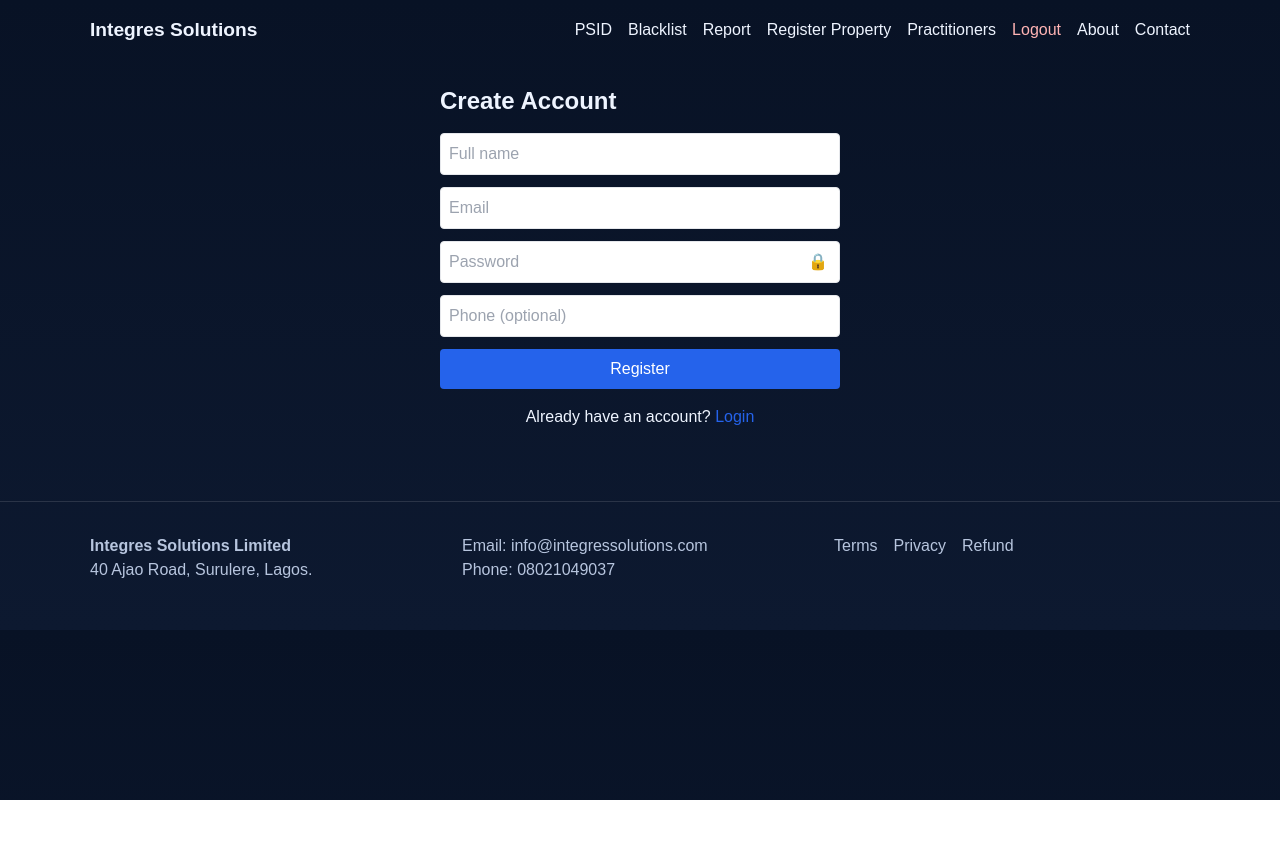
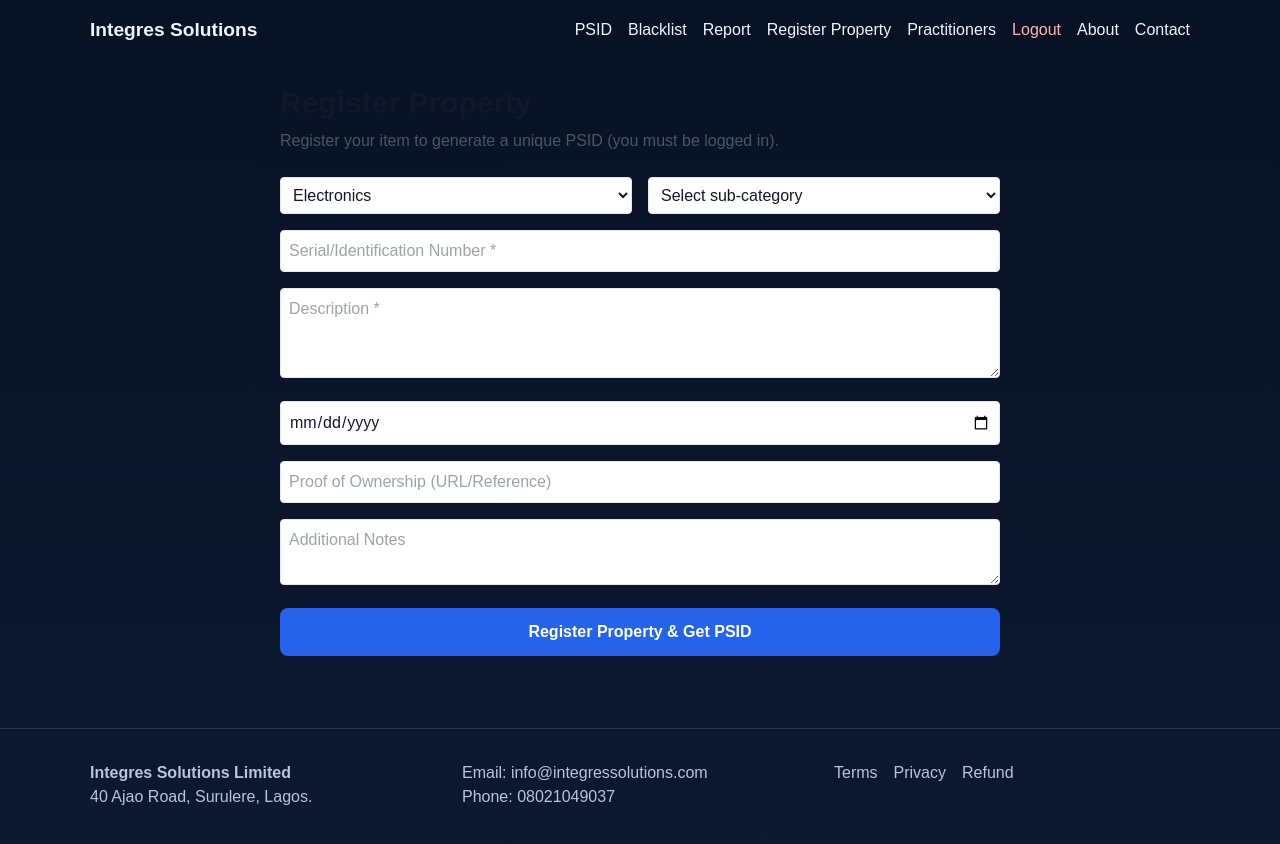
Before and after one commit to integressolutions-bot/integressolutions-website, a Next.js app: page /register-property in a window 1280 px wide. Shown: the top 844 px of the page. Before the commit the page ends 800 px from the top, so only its background shows below. Built offline with nearby package versions, Linux system fonts and the light colour scheme; sample sign-in values are in the browser's storage.

Commit message:
Fix registration: add confirm password, visible text, fix auth redirects

```diff
--- a/src/app/login/page.tsx
+++ b/src/app/login/page.tsx
@@ -2,10 +2,8 @@
 
 import { useState, useEffect, Suspense } from 'react';
 import { useRouter, useSearchParams } from 'next/navigation';
-import type { Route } from 'next';
 import { safePost } from '@/lib/api';
 
-// Define the expected response shape from the login API
 interface LoginResponse {
   token: string;
   user: {
@@ -19,35 +17,25 @@ interface LoginResponse {
 function LoginContent() {
   const router = useRouter();
   const searchParams = useSearchParams();
-
-  // ✅ Cast redirect target to Route (satisfies Next.js typedRoutes)
-  const redirectTo = (searchParams.get('redirect') || '/register-property') as Route;
-
+  const redirectTo = searchParams.get('redirect') || '/register-property';
   const [form, setForm] = useState({ email: '', password: '' });
   const [showPassword, setShowPassword] = useState(false);
   const [error, setError] = useState('');
   const [loading, setLoading] = useState(false);
 
-  // If already logged in, redirect immediately
   useEffect(() => {
     const token = localStorage.getItem('token');
-    if (token) {
-      router.push(redirectTo);
-    }
+    if (token) router.push(redirectTo);
   }, [router, redirectTo]);
 
   const handleSubmit = async (e: React.FormEvent) => {
     e.preventDefault();
     setLoading(true);
     setError('');
-
     try {
-      // ✅ Explicitly type the response from safePost
       const data = await safePost<LoginResponse>('/auth/login', form);
-
       localStorage.setItem('token', data.token);
       localStorage.setItem('user', JSON.stringify(data.user));
-
       router.push(redirectTo);
     } catch (err: any) {
       setError(err.message || 'Login failed');
@@ -58,31 +46,24 @@ function LoginContent() {
 
   return (
     <div className="max-w-md mx-auto p-6">
-      <h1 className="text-2xl font-bold mb-4">Login</h1>
-
-      {error && (
-        <div className="bg-red-100 text-red-700 p-2 rounded mb-4">
-          {error}
-        </div>
-      )}
-
+      <h1 className="text-2xl font-bold mb-4 text-gray-900">Login</h1>
+      {error && <div className="bg-red-100 text-red-700 p-2 rounded mb-4">{error}</div>}
       <form onSubmit={handleSubmit} className="space-y-3">
         <input
           type="email"
           placeholder="Email"
-          className="w-full border p-2 rounded"
+          className="w-full border p-2 rounded text-gray-900 bg-white"
           value={form.email}
-          onChange={(e) => setForm({ ...form, email: e.target.value })}
+          onChange={e => setForm({ ...form, email: e.target.value })}
           required
         />
-
         <div className="relative">
           <input
             type={showPassword ? 'text' : 'password'}
             placeholder="Password"
-            className="w-full border p-2 rounded pr-10"
+            className="w-full border p-2 rounded pr-10 text-gray-900 bg-white"
             value={form.password}
-            onChange={(e) => setForm({ ...form, password: e.target.value })}
+            onChange={e => setForm({ ...form, password: e.target.value })}
             required
           />
           <button
@@ -93,7 +74,6 @@ function LoginContent() {
             {showPassword ? '👁️' : '🔒'}
           </button>
         </div>
-
         <button
           type="submit"
           disabled={loading}
@@ -102,12 +82,8 @@ function LoginContent() {
           {loading ? 'Signing in...' : 'Sign in'}
         </button>
       </form>
-
-      <p className="text-center mt-4">
-        Don't have an account?{' '}
-        <a href="/register" className="text-blue-600">
-          Register
-        </a>
+      <p className="text-center mt-4 text-gray-600">
+        Don't have an account? <a href="/register" className="text-blue-600">Register</a>
       </p>
     </div>
   );
--- a/src/app/register-property/page.tsx
+++ b/src/app/register-property/page.tsx
@@ -1,98 +1,258 @@
 'use client';
 
-import { useState } from 'react';
+import { useEffect, useState } from 'react';
 import { useRouter } from 'next/navigation';
 import { safePost } from '@/lib/api';
 
+const CATEGORIES = {
+  electronics: {
+    label: 'Electronics',
+    subCategories: [
+      'Smartphone',
+      'Laptop',
+      'Tablet',
+      'Desktop',
+      'Camera',
+      'TV',
+      'Gaming Console',
+      'Audio Equipment',
+      'Other',
+    ],
+  },
+  vehicle: {
+    label: 'Vehicle',
+    subCategories: [
+      'Car',
+      'Motorcycle',
+      'Truck',
+      'Bus',
+      'Bicycle',
+      'Boat',
+      'Aircraft',
+      'Other',
+    ],
+  },
+  real_estate: {
+    label: 'Real Estate',
+    subCategories: [
+      'House',
+      'Apartment',
+      'Land',
+      'Commercial Building',
+      'Office Space',
+      'Warehouse',
+      'Other',
+    ],
+  },
+  jewelry: {
+    label: 'Jewelry',
+    subCategories: [
+      'Ring',
+      'Necklace',
+      'Bracelet',
+      'Earrings',
+      'Watch',
+      'Gemstone',
+      'Gold',
+      'Silver',
+      'Other',
+    ],
+  },
+  other: {
+    label: 'Other',
+    subCategories: [
+      'Art',
+      'Antique',
+      'Collectible',
+      'Furniture',
+      'Tool',
+      'Equipment',
+      'Specify',
+    ],
+  },
+};
+
 interface RegisterResponse {
-  token: string;
-  user: {
-    id: string;
-    fullName: string;
-    email: string;
-    role: string;
-  };
+  serial: string;
 }
 
-export default function RegisterPage() {
+export default function RegisterPropertyPage() {
   const router = useRouter();
-  const [form, setForm] = useState({ fullName: '', email: '', password: '', phone: '' });
-  const [showPassword, setShowPassword] = useState(false);
+  const [loading, setLoading] = useState(false);
   const [error, setError] = useState('');
-  const [loading, setLoading] = useState(false);
+  const [isCheckingAuth, setIsCheckingAuth] = useState(true);
+  const [form, setForm] = useState({
+    category: 'electronics',
+    subCategory: '',
+    customSubCategory: '',
+    serialNumber: '',
+    description: '',
+    purchaseDate: '',
+    proofOfOwnership: '',
+    additionalNotes: '',
+  });
+
+  useEffect(() => {
+    const token = localStorage.getItem('token');
+    if (!token) {
+      router.push('/login?redirect=/register-property' as any);
+    } else {
+      setIsCheckingAuth(false);
+    }
+  }, [router]);
+
+  const handleChange = (
+    e: React.ChangeEvent<HTMLInputElement | HTMLTextAreaElement | HTMLSelectElement>
+  ) => {
+    setForm({ ...form, [e.target.name]: e.target.value });
+  };
+
+  const handleCategoryChange = (e: React.ChangeEvent<HTMLSelectElement>) => {
+    setForm((prev) => ({
+      ...prev,
+      category: e.target.value,
+      subCategory: '',
+      customSubCategory: '',
+    }));
+  };
+
+  const getSubCategories = () => {
+    const cat = CATEGORIES[form.category as keyof typeof CATEGORIES];
+    return cat ? cat.subCategories : [];
+  };
 
   const handleSubmit = async (e: React.FormEvent) => {
     e.preventDefault();
     setLoading(true);
     setError('');
+
+    const finalSubCategory =
+      form.subCategory === 'Other' || form.subCategory === 'Specify'
+        ? form.customSubCategory
+        : form.subCategory;
+
     try {
-      const data = await safePost<RegisterResponse>('/auth/register', form);
-      localStorage.setItem('token', data.token);
-      localStorage.setItem('user', JSON.stringify(data.user));
-      router.push('/register-property');
+      const result = await safePost<RegisterResponse>(
+        '/psid/register',
+        { ...form, subCategory: finalSubCategory },
+        true
+      );
+      router.push(`/verify-property?psid=${result.serial}&success=true`);
     } catch (err: any) {
-      setError(err.message || 'Registration failed');
+      setError(err.message || 'Registration failed. Please try again.');
     } finally {
       setLoading(false);
     }
   };
 
+  if (isCheckingAuth) {
+    return <div className="p-6 text-center">Checking authentication...</div>;
+  }
+
   return (
-    <div className="max-w-md mx-auto p-6">
-      <h1 className="text-2xl font-bold mb-4">Create Account</h1>
-      {error && <div className="bg-red-100 text-red-700 p-2 rounded mb-4">{error}</div>}
-      <form onSubmit={handleSubmit} className="space-y-3">
+    <div className="max-w-3xl mx-auto p-6">
+      <h1 className="text-3xl font-bold mb-2 text-gray-900">Register Property</h1>
+      <p className="text-gray-600 mb-6">
+        Register your item to generate a unique PSID (you must be logged in).
+      </p>
+
+      {error && <div className="bg-red-100 text-red-700 p-3 rounded mb-4">{error}</div>}
+
+      <form onSubmit={handleSubmit} className="space-y-4">
+        <div className="grid md:grid-cols-2 gap-4">
+          <select
+            name="category"
+            value={form.category}
+            onChange={handleCategoryChange}
+            className="p-2 border rounded text-gray-900 bg-white"
+            required
+          >
+            <option value="electronics">Electronics</option>
+            <option value="vehicle">Vehicle</option>
+            <option value="real_estate">Real Estate</option>
+            <option value="jewelry">Jewelry</option>
+            <option value="other">Other</option>
+          </select>
+
+          <select
+            name="subCategory"
+            value={form.subCategory}
+            onChange={handleChange}
+            className="p-2 border rounded text-gray-900 bg-white"
+            required
+          >
+            <option value="">Select sub-category</option>
+            {getSubCategories().map((sub) => (
+              <option key={sub} value={sub}>
+                {sub}
+              </option>
+            ))}
+          </select>
+        </div>
+
+        {(form.subCategory === 'Other' || form.subCategory === 'Specify') && (
+          <input
+            name="customSubCategory"
+            placeholder="Please specify"
+            value={form.customSubCategory}
+            onChange={handleChange}
+            className="w-full p-2 border rounded text-gray-900 bg-white"
+            required
+          />
+        )}
+
         <input
-          type="text"
-          placeholder="Full name"
-          className="w-full border p-2 rounded"
-          value={form.fullName}
-          onChange={e => setForm({ ...form, fullName: e.target.value })}
+          name="serialNumber"
+          placeholder="Serial/Identification Number *"
+          value={form.serialNumber}
+          onChange={handleChange}
+          className="w-full p-2 border rounded text-gray-900 bg-white"
           required
         />
-        <input
-          type="email"
-          placeholder="Email"
-          className="w-full border p-2 rounded"
-          value={form.email}
-          onChange={e => setForm({ ...form, email: e.target.value })}
+
+        <textarea
+          name="description"
+          placeholder="Description *"
+          rows={3}
+          value={form.description}
+          onChange={handleChange}
+          className="w-full p-2 border rounded text-gray-900 bg-white"
           required
         />
-        <div className="relative">
-          <input
-            type={showPassword ? 'text' : 'password'}
-            placeholder="Password"
-            className="w-full border p-2 rounded pr-10"
-            value={form.password}
-            onChange={e => setForm({ ...form, password: e.target.value })}
-            required
-          />
-          <button
-            type="button"
-            onClick={() => setShowPassword(!showPassword)}
-            className="absolute inset-y-0 right-0 pr-3 flex items-center text-gray-500"
-          >
-            {showPassword ? '👁️' : '🔒'}
-          </button>
-        </div>
+
         <input
-          type="tel"
-          placeholder="Phone (optional)"
-          className="w-full border p-2 rounded"
-          value={form.phone}
-          onChange={e => setForm({ ...form, phone: e.target.value })}
+          name="purchaseDate"
+          type="date"
+          value={form.purchaseDate}
+          onChange={handleChange}
+          className="w-full p-2 border rounded text-gray-900 bg-white"
         />
+
+        <input
+          name="proofOfOwnership"
+          placeholder="Proof of Ownership (URL/Reference)"
+          value={form.proofOfOwnership}
+          onChange={handleChange}
+          className="w-full p-2 border rounded text-gray-900 bg-white"
+        />
+
+        <textarea
+          name="additionalNotes"
+          placeholder="Additional Notes"
+          rows={2}
+          value={form.additionalNotes}
+          onChange={handleChange}
+          className="w-full p-2 border rounded text-gray-900 bg-white"
+        />
+
         <button
           type="submit"
           disabled={loading}
-          className="w-full bg-blue-600 text-white py-2 rounded hover:bg-blue-700 disabled:bg-gray-400"
+          className="w-full bg-blue-600 text-white py-3 rounded-lg font-semibold hover:bg-blue-700 disabled:bg-gray-400"
         >
-          {loading ? 'Registering...' : 'Register'}
+          {loading ? 'Registering...' : 'Register Property & Get PSID'}
         </button>
       </form>
-      <p className="text-center mt-4">
-        Already have an account? <a href="/login" className="text-blue-600">Login</a>
-      </p>
     </div>
   );
 }
--- a/src/app/register/page.tsx
+++ b/src/app/register/page.tsx
@@ -1,4 +1,4 @@
- 'use client';
+'use client';
 
 import { useState } from 'react';
 import { useRouter } from 'next/navigation';
@@ -16,17 +16,33 @@ interface RegisterResponse {
 
 export default function RegisterPage() {
   const router = useRouter();
-  const [form, setForm] = useState({ fullName: '', email: '', password: '', phone: '' });
+  const [form, setForm] = useState({
+    fullName: '',
+    email: '',
+    password: '',
+    confirmPassword: '',
+    phone: '',
+  });
   const [showPassword, setShowPassword] = useState(false);
+  const [showConfirmPassword, setShowConfirmPassword] = useState(false);
   const [error, setError] = useState('');
   const [loading, setLoading] = useState(false);
 
   const handleSubmit = async (e: React.FormEvent) => {
     e.preventDefault();
+    if (form.password !== form.confirmPassword) {
+      setError('Passwords do not match');
+      return;
+    }
     setLoading(true);
     setError('');
     try {
-      const data = await safePost<RegisterResponse>('/auth/register', form);
+      const data = await safePost<RegisterResponse>('/auth/register', {
+        fullName: form.fullName,
+        email: form.email,
+        password: form.password,
+        phone: form.phone,
+      });
       localStorage.setItem('token', data.token);
       localStorage.setItem('user', JSON.stringify(data.user));
       router.push('/register-property');
@@ -39,13 +55,13 @@ export default function RegisterPage() {
 
   return (
     <div className="max-w-md mx-auto p-6">
-      <h1 className="text-2xl font-bold mb-4">Create Account</h1>
+      <h1 className="text-2xl font-bold mb-4 text-gray-900">Create Account</h1>
       {error && <div className="bg-red-100 text-red-700 p-2 rounded mb-4">{error}</div>}
       <form onSubmit={handleSubmit} className="space-y-3">
         <input
           type="text"
           placeholder="Full name"
-          className="w-full border p-2 rounded"
+          className="w-full border p-2 rounded text-gray-900 bg-white"
           value={form.fullName}
           onChange={e => setForm({ ...form, fullName: e.target.value })}
           required
@@ -53,7 +69,7 @@ export default function RegisterPage() {
         <input
           type="email"
           placeholder="Email"
-          className="w-full border p-2 rounded"
+          className="w-full border p-2 rounded text-gray-900 bg-white"
           value={form.email}
           onChange={e => setForm({ ...form, email: e.target.value })}
           required
@@ -62,7 +78,7 @@ export default function RegisterPage() {
           <input
             type={showPassword ? 'text' : 'password'}
             placeholder="Password"
-            className="w-full border p-2 rounded pr-10"
+            className="w-full border p-2 rounded pr-10 text-gray-900 bg-white"
             value={form.password}
             onChange={e => setForm({ ...form, password: e.target.value })}
             required
@@ -75,10 +91,27 @@ export default function RegisterPage() {
             {showPassword ? '👁️' : '🔒'}
           </button>
         </div>
+        <div className="relative">
+          <input
+            type={showConfirmPassword ? 'text' : 'password'}
+            placeholder="Confirm password"
+            className="w-full border p-2 rounded pr-10 text-gray-900 bg-white"
+            value={form.confirmPassword}
+            onChange={e => setForm({ ...form, confirmPassword: e.target.value })}
+            required
+          />
+          <button
+            type="button"
+            onClick={() => setShowConfirmPassword(!showConfirmPassword)}
+            className="absolute inset-y-0 right-0 pr-3 flex items-center text-gray-500"
+          >
+            {showConfirmPassword ? '👁️' : '🔒'}
+          </button>
+        </div>
         <input
           type="tel"
           placeholder="Phone (optional)"
-          className="w-full border p-2 rounded"
+          className="w-full border p-2 rounded text-gray-900 bg-white"
           value={form.phone}
           onChange={e => setForm({ ...form, phone: e.target.value })}
         />
@@ -90,7 +123,7 @@ export default function RegisterPage() {
           {loading ? 'Registering...' : 'Register'}
         </button>
       </form>
-      <p className="text-center mt-4">
+      <p className="text-center mt-4 text-gray-600">
         Already have an account? <a href="/login" className="text-blue-600">Login</a>
       </p>
     </div>
```
